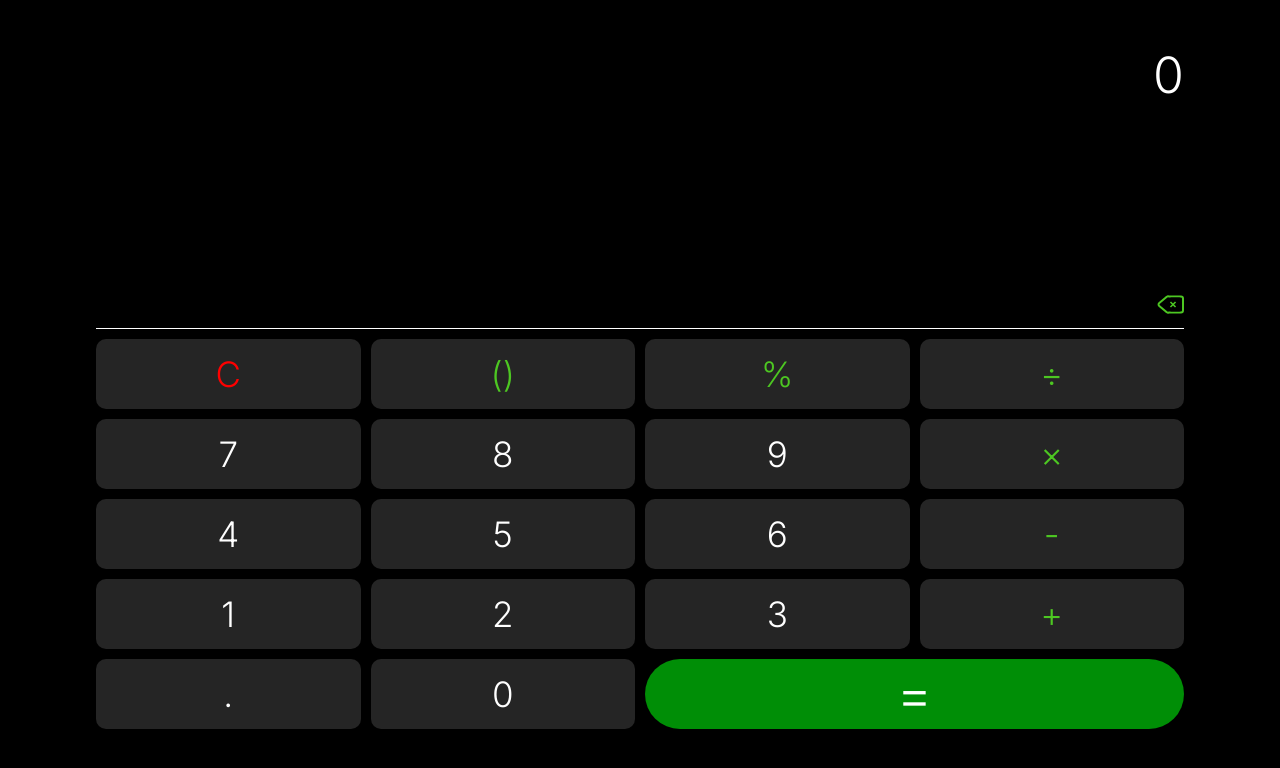
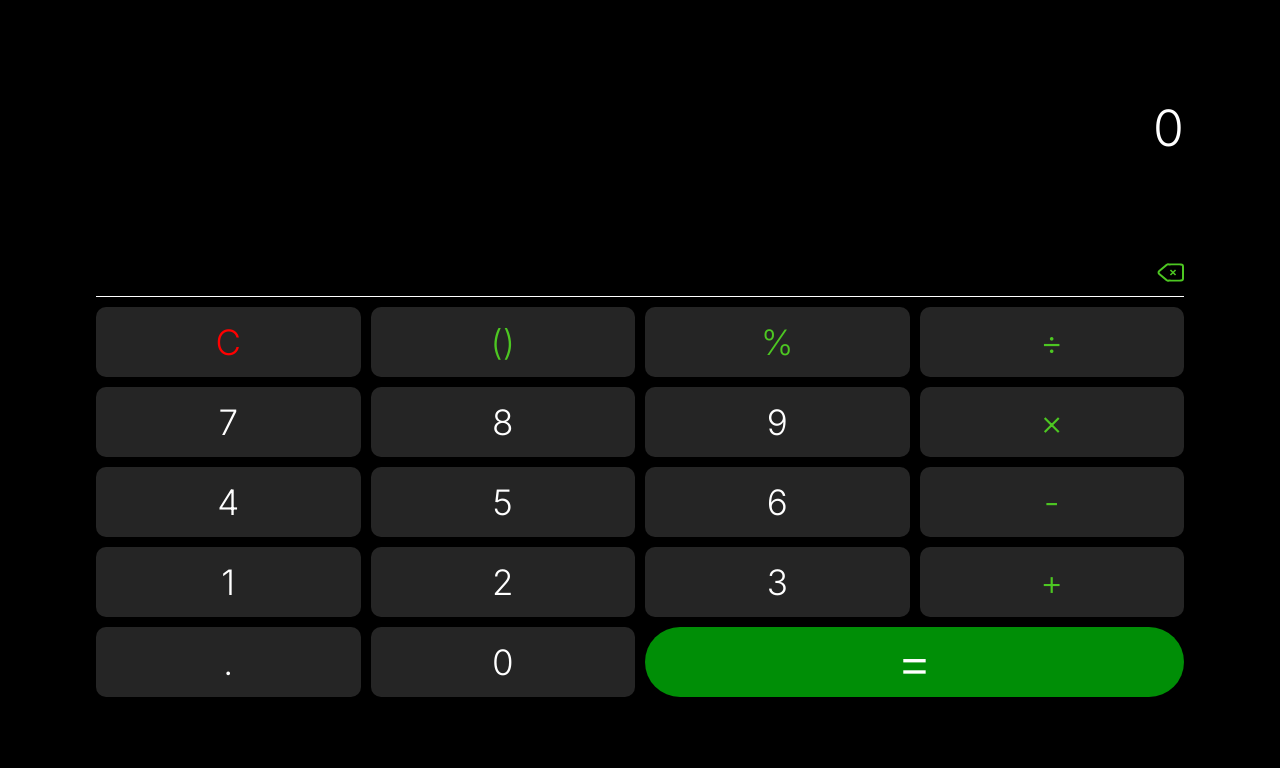
Before and after one commit to Adel-Alhassani/Mobile-calculator-website, a plain HTML site: page index.html in a window 1280 px wide. Drawn offline with Linux system fonts and the light colour scheme.

Commit message:
Fix minor things

```diff
--- a/script.js
+++ b/script.js
@@ -123,7 +123,7 @@ equal.addEventListener('click', function () {
 let bracketOpen = false
 
 brackets.addEventListener('click', function () {
-    if (checkLength() || !isValidSyntax()) {
+    if (checkLength()) {
         return
     }
     if (!bracketOpen) {
--- a/styles.css
+++ b/styles.css
@@ -149,17 +149,16 @@ textarea {
 
 body {
     width: 100vw;
-    /* height: 100vh; */
+    height: 100vh;
     background-color: #000000;
     display: flex;
     flex-direction: column;
-    justify-content: space-between;
+    justify-content: center;
     align-items: center;
 }
 
 #InputAndOutput {
     width: 85%;
-    margin-top: 50px;
     display: flex;
     flex-direction: column;
     justify-content: space-between;
@@ -169,7 +168,7 @@ body {
     font-size: 50px;
     color: white;
     align-self: flex-end;
-    padding-bottom: 185px;
+    padding-bottom: 100px;
 }
 
 #InputAndOutput #inputDiv {
```
